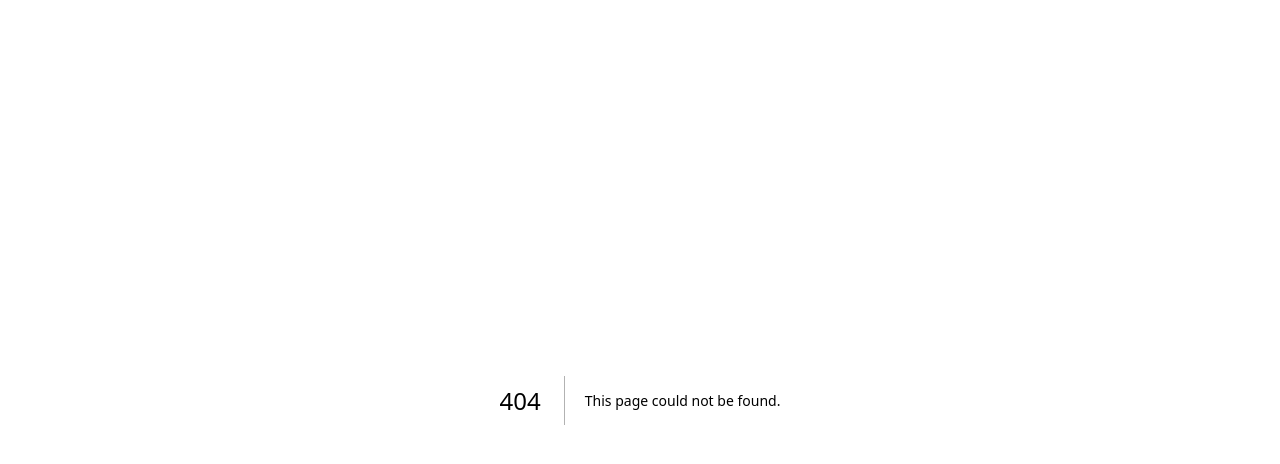
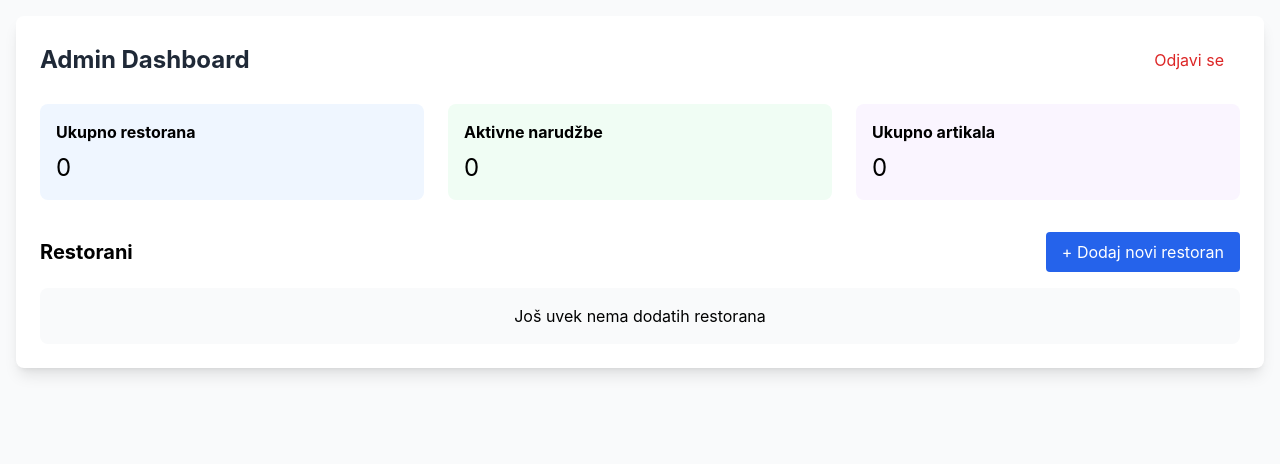
Before and after one commit to AquaPirot/nabavka-aqua, a Next.js app: page /pages/admin/dashboard in a window 1280 px wide. Before the commit this address had no page. Shown: the top 464 px of the page. Built offline with nearby package versions, Linux system fonts and the light colour scheme.

Commit message:
feat: Add basic admin dashboard page

```diff
--- /dev/null
+++ b/pages/pages/admin/dashboard.js
@@ -0,0 +1,56 @@
+import React from 'react';
+
+export default function AdminDashboard() {
+  return (
+    <div className="min-h-screen bg-gray-50 p-4">
+      <div className="max-w-7xl mx-auto">
+        <div className="bg-white rounded-lg shadow-lg p-6">
+          <div className="flex justify-between items-center mb-6">
+            <h1 className="text-2xl font-bold text-gray-800">Admin Dashboard</h1>
+            <button
+              onClick={() => {
+                localStorage.removeItem('isAdmin');
+                window.location.href = '/admin-login';
+              }}
+              className="px-4 py-2 text-red-600 hover:text-red-800"
+            >
+              Odjavi se
+            </button>
+          </div>
+
+          <div className="grid grid-cols-1 md:grid-cols-2 lg:grid-cols-3 gap-6">
+            {/* Kartice sa statistikom */}
+            <div className="bg-blue-50 rounded-lg p-4">
+              <h3 className="font-bold mb-2">Ukupno restorana</h3>
+              <p className="text-2xl">0</p>
+            </div>
+
+            <div className="bg-green-50 rounded-lg p-4">
+              <h3 className="font-bold mb-2">Aktivne narudžbe</h3>
+              <p className="text-2xl">0</p>
+            </div>
+
+            <div className="bg-purple-50 rounded-lg p-4">
+              <h3 className="font-bold mb-2">Ukupno artikala</h3>
+              <p className="text-2xl">0</p>
+            </div>
+          </div>
+
+          {/* Sekcija za restorane */}
+          <div className="mt-8">
+            <div className="flex justify-between items-center mb-4">
+              <h2 className="text-xl font-bold">Restorani</h2>
+              <button className="px-4 py-2 bg-blue-600 text-white rounded hover:bg-blue-700">
+                + Dodaj novi restoran
+              </button>
+            </div>
+
+            <div className="bg-gray-50 rounded-lg p-4 text-center">
+              Još uvek nema dodatih restorana
+            </div>
+          </div>
+        </div>
+      </div>
+    </div>
+  );
+}
```
